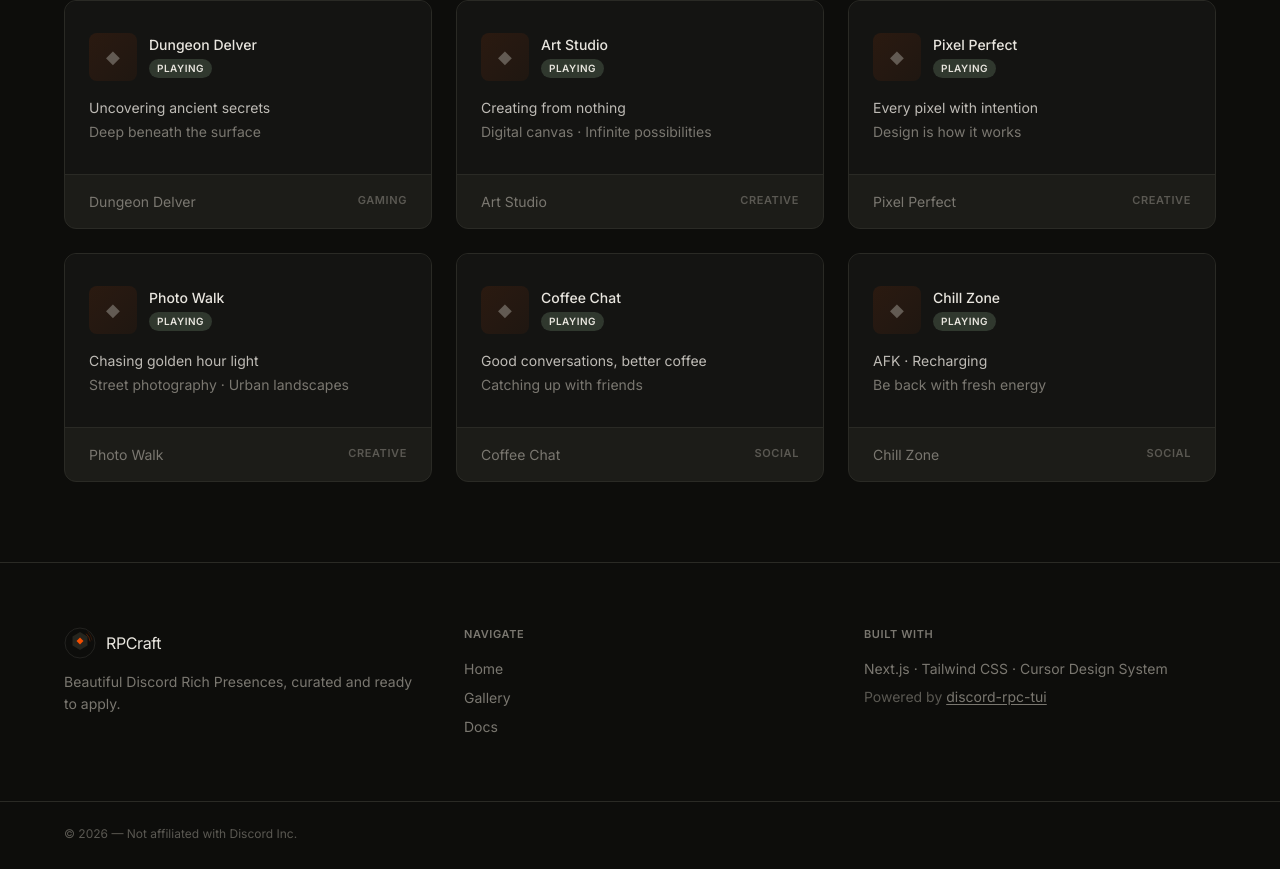
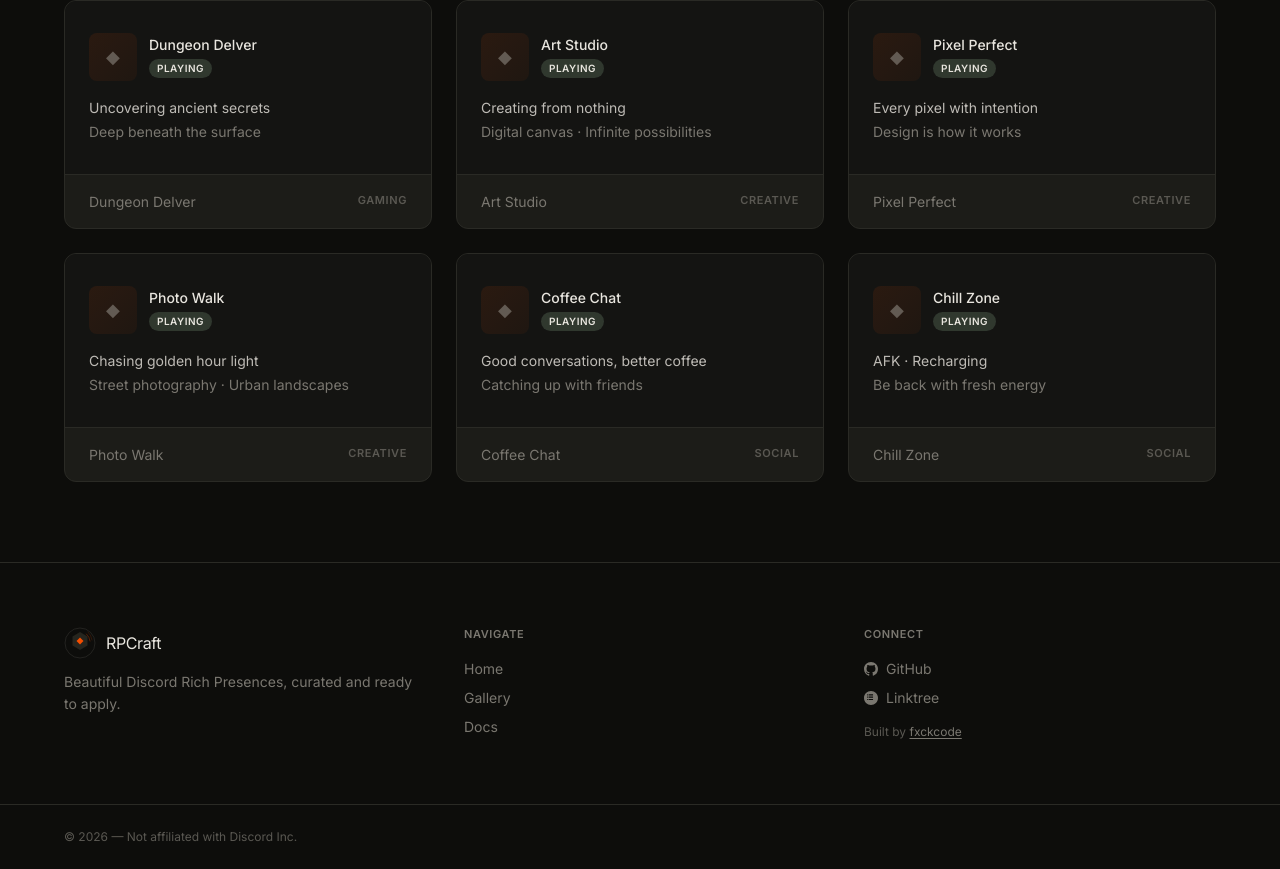
Before and after one commit to fxckcode/discord-rpc-tui, a Next.js app in the folder web/: page / in a window 1280 px wide. Shown: the part 3986-4855 px from the top of the page. Built offline with nearby package versions, Linux system fonts and the light colour scheme.

Commit message:
feat(footer): add Connect section with GitHub, Linktree, and built-by credit

```diff
--- a/web/src/components/layout/footer.tsx
+++ b/web/src/components/layout/footer.tsx
@@ -38,23 +38,40 @@ export function Footer() {
           </div>
         </div>
 
-        {/* Built with */}
+        {/* Connect */}
         <div>
-          <p className="caption-uppercase text-muted mb-4">Built with</p>
-          <p className="body-sm text-muted">
-            Next.js · Tailwind CSS · Cursor Design System
-          </p>
-          <p className="text-muted-soft mt-2 text-sm">
-            Powered by{' '}
+          <p className="caption-uppercase text-muted mb-4">Connect</p>
+          <div className="flex flex-col gap-2">
             <a
-              href="https://github.com/fxckcode/discord-rpc-tui"
+              href="https://github.com/fxckcode"
               target="_blank"
               rel="noopener noreferrer"
-              className="text-muted hover:text-ink underline underline-offset-2"
+              className="body-sm text-muted hover:text-ink no-underline inline-flex items-center gap-2"
             >
-              discord-rpc-tui
+              <svg width="14" height="14" viewBox="0 0 24 24" fill="currentColor"><path d="M12 0C5.37 0 0 5.37 0 12c0 5.31 3.435 9.795 8.205 11.385.6.105.825-.255.825-.57 0-.285-.015-1.23-.015-2.235-3.015.555-3.795-.735-4.035-1.41-.135-.345-.72-1.41-1.23-1.695-.42-.225-1.02-.78-.015-.795.945-.015 1.62.87 1.845 1.23 1.08 1.815 2.805 1.305 3.495.99.105-.78.42-1.305.765-1.605-2.67-.3-5.46-1.335-5.46-5.925 0-1.305.465-2.385 1.23-3.225-.12-.3-.54-1.53.12-3.18 0 0 1.005-.315 3.3 1.23.96-.27 1.98-.405 3-.405s2.04.135 3 .405c2.295-1.56 3.3-1.23 3.3-1.23.66 1.65.24 2.88.12 3.18.765.84 1.23 1.905 1.23 3.225 0 4.605-2.805 5.625-5.475 5.925.435.375.81 1.095.81 2.22 0 1.605-.015 2.895-.015 3.3 0 .315.225.69.825.57A12.02 12.02 0 0 0 24 12c0-6.63-5.37-12-12-12z"/></svg>
+              GitHub
             </a>
-          </p>
+            <a
+              href="https://linktr.ee/fxckcode"
+              target="_blank"
+              rel="noopener noreferrer"
+              className="body-sm text-muted hover:text-ink no-underline inline-flex items-center gap-2"
+            >
+              <svg width="14" height="14" viewBox="0 0 24 24" fill="currentColor"><path d="M12 0C5.373 0 0 5.372 0 12c0 6.627 5.373 12 12 12 6.628 0 12-5.373 12-12 0-6.628-5.372-12-12-12zM8.5 5.5h7v2h-7v-2zm0 4h7v2h-7v-2zm0 4h7v2h-7v-2zm-3-8h2v2h-2v-2zm0 4h2v2h-2v-2zm0 4h2v2h-2v-2z"/></svg>
+              Linktree
+            </a>
+            <p className="text-muted-soft mt-2 text-xs">
+              Built by{' '}
+              <a
+                href="https://linktr.ee/fxckcode"
+                target="_blank"
+                rel="noopener noreferrer"
+                className="text-muted hover:text-ink underline underline-offset-2"
+              >
+                fxckcode
+              </a>
+            </p>
+          </div>
         </div>
       </div>
 
```
